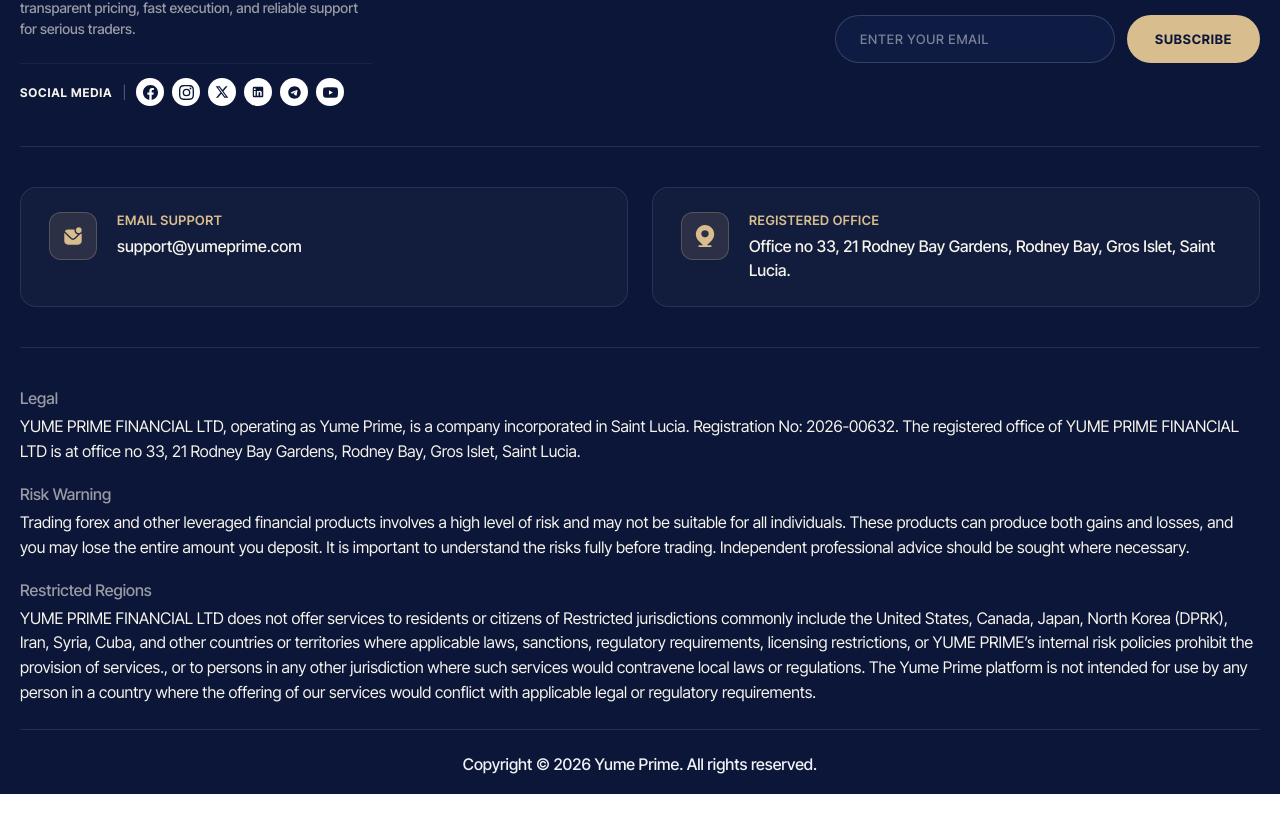
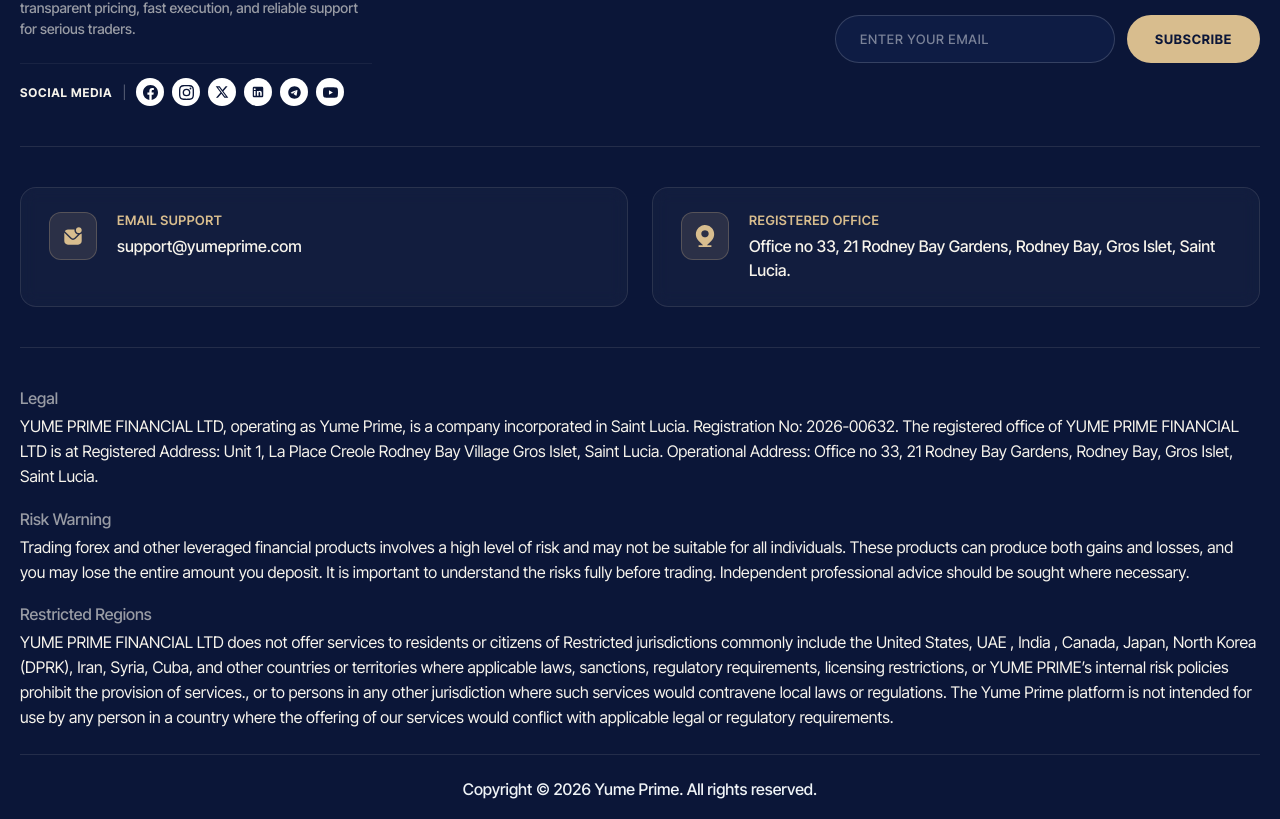
Before and after one commit to maheshBavishi/yumeprime-webapp, a Next.js app: page / in a window 1280 px wide. Shown: the part 10552-11371 px from the top of the page. Before the commit the page ends 11346 px from the top, so only its background shows below. Built offline with nearby package versions, Linux system fonts and the light colour scheme.

Commit message:
feat: add footer component with newsletter signup and contact information

```diff
--- a/src/components/footer/index.js
+++ b/src/components/footer/index.js
@@ -161,7 +161,11 @@
                     <div className={styles.disclaimerBlock}>
                         <h5>Legal</h5>
                         <p>
-                            YUME PRIME FINANCIAL LTD, operating as Yume Prime, is a company incorporated in Saint Lucia. Registration No: 2026-00632. The registered office of YUME PRIME FINANCIAL LTD is at office no 33, 21 Rodney Bay Gardens, Rodney Bay, Gros Islet, Saint Lucia.
+                            YUME PRIME FINANCIAL LTD, operating as Yume Prime, is a company incorporated in Saint Lucia. Registration No: 2026-00632. The registered office of YUME PRIME FINANCIAL LTD is at
+                            Registered Address:
+                            Unit 1, La Place Creole Rodney Bay Village Gros Islet, Saint Lucia.
+                            Operational Address:
+                            Office no 33, 21 Rodney Bay Gardens, Rodney Bay, Gros Islet, Saint Lucia.
                         </p>
                     </div>
 
@@ -175,7 +179,7 @@
                     <div className={styles.disclaimerBlock}>
                         <h5>Restricted Regions</h5>
                         <p>
-                            YUME PRIME FINANCIAL LTD does not offer services to residents or citizens of Restricted jurisdictions commonly include the United States, Canada, Japan, North Korea (DPRK), Iran, Syria, Cuba, and other countries or territories where applicable laws, sanctions, regulatory requirements, licensing restrictions, or YUME PRIME’s internal risk policies prohibit the provision of services., or to persons in any other jurisdiction where such services would contravene local laws or regulations. The Yume Prime platform is not intended for use by any person in a country where the offering of our services would conflict with applicable legal or regulatory requirements.
+                            YUME PRIME FINANCIAL LTD does not offer services to residents or citizens of Restricted jurisdictions commonly include the United States, UAE , India , Canada, Japan, North Korea (DPRK), Iran, Syria, Cuba, and other countries or territories where applicable laws, sanctions, regulatory requirements, licensing restrictions, or YUME PRIME’s internal risk policies prohibit the provision of services., or to persons in any other jurisdiction where such services would contravene local laws or regulations. The Yume Prime platform is not intended for use by any person in a country where the offering of our services would conflict with applicable legal or regulatory requirements.
                         </p>
                     </div>
                 </div>
```
